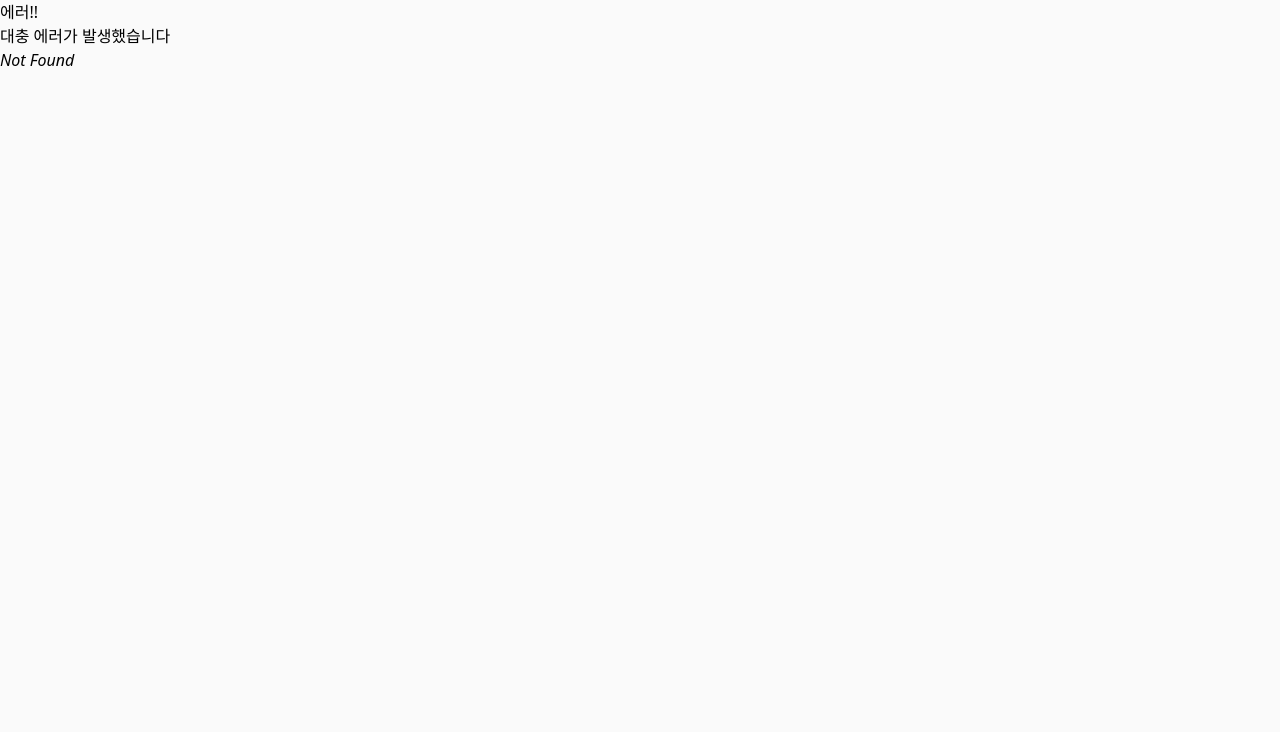
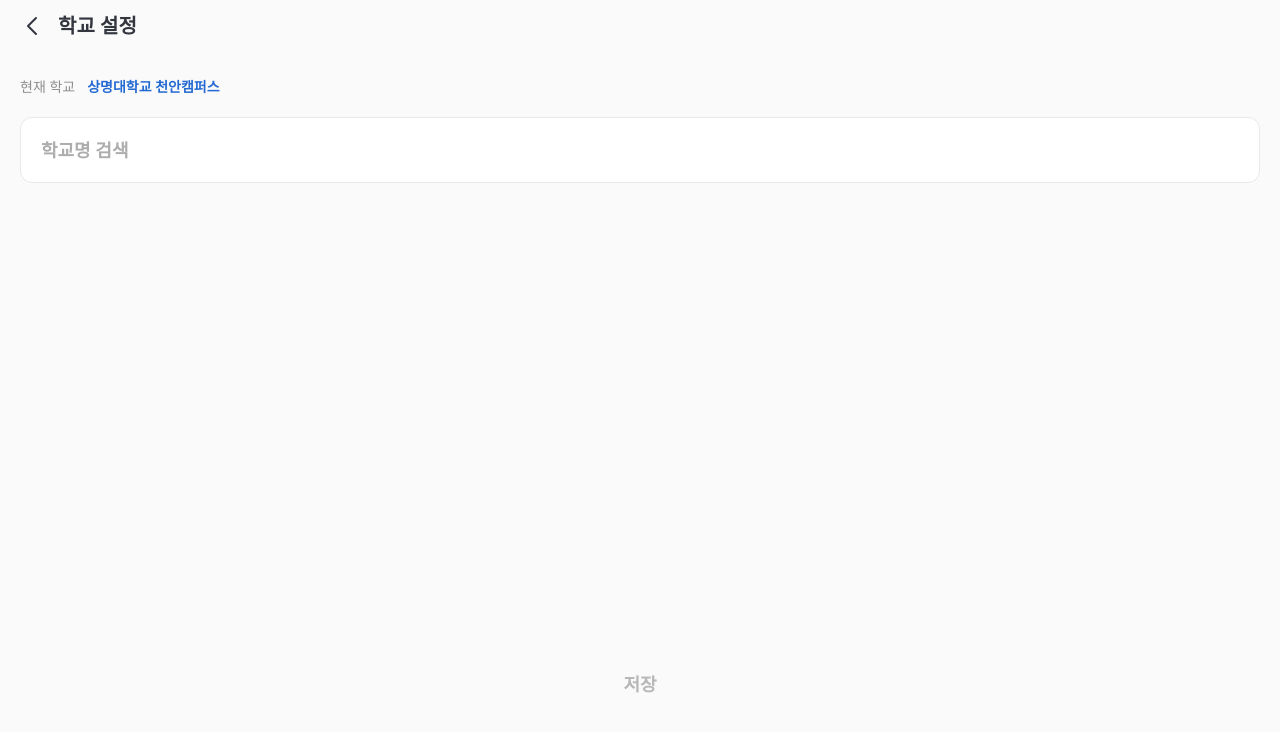
Before and after one commit to Head-4/Head-4-FE, a React (Create React App) app: page /setting/university in a window 1280 px wide. Before the commit this address had no page. Shown: the top 732 px of the page. Built offline with nearby package versions, Linux system fonts and the light colour scheme; a web font is replaced by a local one.

Commit message:
feat: setting university add

```diff
--- a/src/components/GlobalButton.tsx
+++ b/src/components/GlobalButton.tsx
@@ -3,10 +3,11 @@ import styled from "styled-components";
 import {useLocation, useNavigate} from "react-router-dom";
 
 interface GlobalButtonProps {
-    isActive: boolean
+    isActive: boolean;
+    inputReset?: () => void;
 }
 
-export default function GlobalButton({isActive}: GlobalButtonProps) {
+export default function GlobalButton({isActive, inputReset}: GlobalButtonProps) {
     const location = useLocation();
     const navigate = useNavigate();
 
@@ -16,6 +17,9 @@ export default function GlobalButton({isActive}: GlobalButtonProps) {
         switch (pathName) {
             case '/register/university':
                 navigate('/register/keyword');
+                break;
+            case '/setting/university':
+                if (inputReset) inputReset();
                 break;
             case '/register/keyword':
                 navigate('/register/complete');
@@ -31,6 +35,7 @@ export default function GlobalButton({isActive}: GlobalButtonProps) {
 
     const buttonName: { [key: string]: string } = {
         "/register/university": "다음",
+        "/setting/university": "저장",
         "/register/keyword": "다음",
         "/register/complete": "확인",
         "/faq": "건의하기",
--- a/src/layout/Aside.tsx
+++ b/src/layout/Aside.tsx
@@ -36,7 +36,7 @@ export default function Aside({toggleAside, isAsideOpen}: AsideProps) {
                 <AsideBottomSection>
                     <ul>
                         <li>
-                            <AsideLink to=''>
+                            <AsideLink to='/setting/university' onClick={toggleAside}>
                                 <UniversityIcon/>
                                 <AsideSetting>학교 설정</AsideSetting>
                                 <ExpandIcon/>
--- a/src/layout/Header.tsx
+++ b/src/layout/Header.tsx
@@ -25,8 +25,9 @@ export default function Header({pageRoute, toggleAside}: HeaderProps) {
     ];
 
     const headerName: { [key: string]: string } = {
+        "/setting/university": "학교 설정",
         "/notice": "알림",
-        "/faq":"건의하기",
+        "/faq": "건의하기",
     };
 
     if (noHeaderList.includes(pageRoute)) return null;
--- a/src/pages/university/UniversityEdit.tsx
+++ b/src/pages/university/UniversityEdit.tsx
@@ -12,6 +12,8 @@ export default function UniversityEdit() {
     const [hasText, setHasText] = useState<boolean>(false);
     const [options, setOptions] = useState<string[]>(universityList);
     const [buttonActive, setButtonActive] = useState<boolean>(false);
+    // 로그인 되어있는지 확인
+    const isLogin = true;
 
     useEffect(() => {
         if (university === '') {
@@ -62,7 +64,14 @@ export default function UniversityEdit() {
     return (
         <>
             <UniversitySection>
-                <UniversityH1>공지를 받아 볼<br/>학교를 선택해 주세요</UniversityH1>
+                {isLogin ?
+                    <UniversityCurrent>
+                        <span>현재 학교</span>
+                        <span>상명대학교 천안캠퍼스</span>
+                    </UniversityCurrent>
+                    :
+                    <UniversityH2>공지를 받아 볼<br/>학교를 선택해 주세요</UniversityH2>
+                }
                 <div ref={inputRef}>
                     <UnivInput type="text"
                                list="search-university"
@@ -79,7 +88,7 @@ export default function UniversityEdit() {
                     )}
                 </div>
             </UniversitySection>
-            <GlobalButton isActive={buttonActive}/>
+            <GlobalButton isActive={buttonActive} inputReset={()=>{setUniversity('')}}/>
         </>
     );
 }
@@ -88,7 +97,20 @@ const UniversitySection = styled.section`
     margin-top: 24px;
 `;
 
-const UniversityH1 = styled.h1`
+const UniversityCurrent = styled.h2`
+    color: #8F8F8F;
+    font-size: 14px;
+    font-weight: 500;
+    margin-bottom: 20px;
+
+    span:last-of-type {
+        margin-left: 12px;
+        font-weight: 600;
+        color: ${({theme}) => theme.colors.primary};
+    }
+`;
+
+const UniversityH2 = styled.h2`
     font-size: 24px;
     font-weight: 700;
     color: ${({theme}) => theme.colors.mainFont};
```
Also changed, not shown: src/router/router.js (+4 -6 lines).
